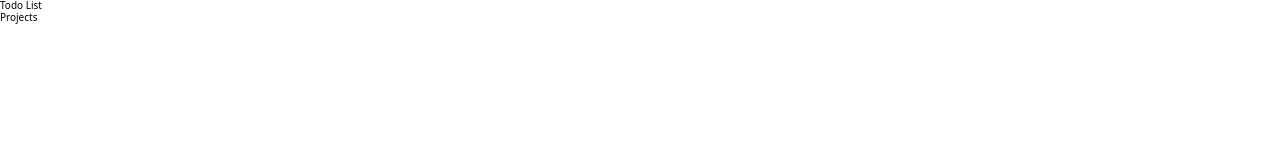
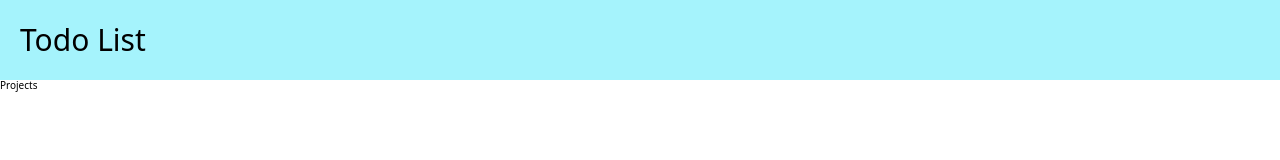
Before and after one commit to Nestor-3690/todo-list, a website built with webpack: page src/index.html in a window 1280 px wide. Built offline with nearby package versions, Linux system fonts and the light colour scheme.

Commit message:
Add basis styles for the header

```diff
--- a/src/styles.css
+++ b/src/styles.css
@@ -12,6 +12,15 @@ body {
 
 header {
     grid-area: 1 / 1 / 2 / 3;
+    padding: 2rem;
+    display: grid;
+    height: 10vh;
+    background-color: #a5f3fc;
+    place-content: center start;
+}
+
+.title {
+    font-size: 3rem;
 }
 
 aside {
```
